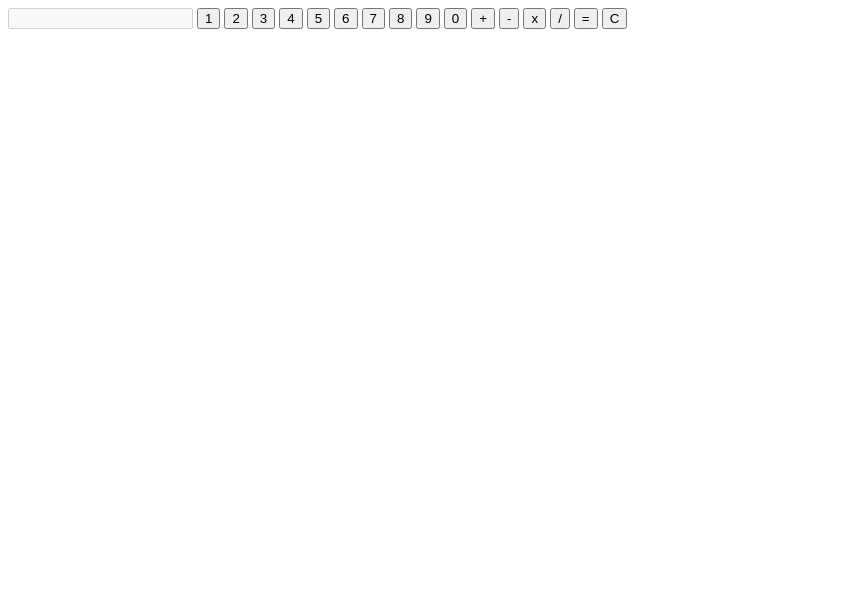
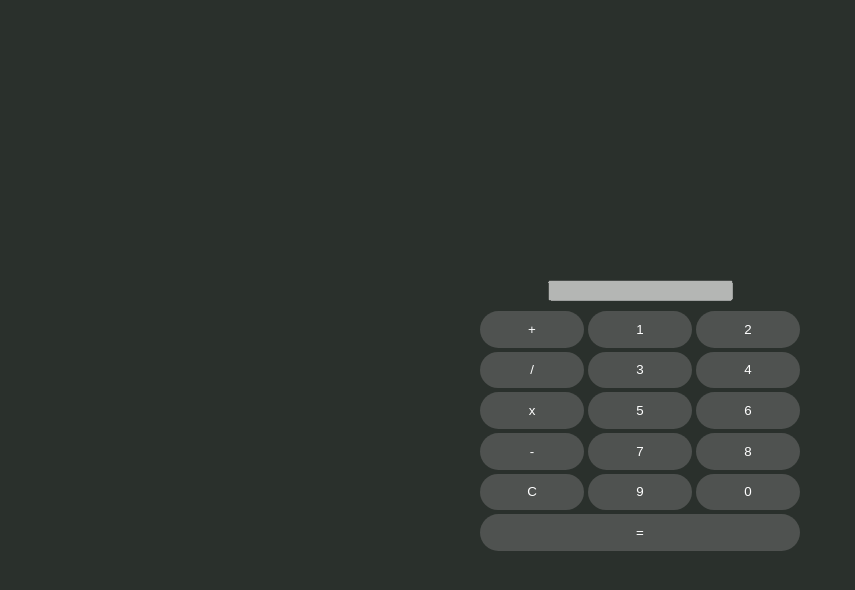
Before and after one commit to Juani-tech/calculator, a plain HTML site: page index.html in a window 1280 px wide. Shown: the whole page, without its empty margins (0-855 px from the left). Drawn offline with Linux system fonts and the light colour scheme.

Commit message:
added all the necessary logic, hierarchy of operations and css

```diff
--- a/index.html
+++ b/index.html
@@ -4,28 +4,31 @@
     <meta charset="UTF-8">
     <meta name="viewport" content="width=device-width, initial-scale=1.0">
     <title>Calculator</title>
+    <link rel="stylesheet" href="styles.css">
 </head>
 <body>
     <div class="main-container">
-        <!-- <span> -->
+        <div class="input">
             <input type="text" class="display" disabled>
-        <!-- </span> -->
-        <button class="one">1</button>
-        <button class="two">2</button>
-        <button class="three">3</button>
-        <button class="four">4</button>
-        <button class="five">5</button>
-        <button class="six">6</button>
-        <button class="seven">7</button>
-        <button class="eight">8</button>
-        <button class="nine">9</button>
-        <button class="zero">0</button>
-        <button class="add">+</button>
-        <button class="subtract">-</button>
-        <button class="multiply">x</button>
-        <button class="divide">/</button>
-        <button class="equal">=</button>
-        <button class="clear">C</button>
+        </div>
+        <div class="buttons">
+            <button class="operand">+</button>
+            <button class="number">1</button>
+            <button class="number">2</button>
+            <button class="operand">/</button>
+            <button class="number">3</button>
+            <button class="number">4</button>
+            <button class="operand">x</button>
+            <button class="number">5</button>
+            <button class="number">6</button>
+            <button class="operand">-</button>
+            <button class="number">7</button>
+            <button class="number">8</button>
+            <button class="clear">C</button>
+            <button class="number">9</button>
+            <button class="number">0</button>
+            <button class="equal">=</button>
+        </div>
     </div>
     <script src="operations.js"></script>
 </body>
--- a/operations.js
+++ b/operations.js
@@ -8,16 +8,62 @@ function operate(operator, a , b){
             return a + b;
         case '-':
             return a - b;
-        case '*':
+        case 'x':
             return a * b;
         case '/':
+            if (b === 0){
+                return 'Error';
+            }
             return a / b;
     }
 }
 
-const button = document.querySelectorAll('button');
+
+function operations(operationsArray){
+    if (operationsArray.length === 3){
+        return operate(operationsArray[1], parseInt(operationsArray[0]), parseInt(operationsArray[2]));
+    }
+    if (operationsArray[1] === '-') {
+        if (operationsArray[3] == '+' || operationsArray[3] == '-'){
+            const res = operate(operationsArray[1], parseInt(operationsArray[0]), parseInt(operationsArray[2]));
+            operationsArray.splice(0, 3, res);
+            return operations(operationsArray);
+        }
+        return parseInt(operationsArray[0]) -  operations(operationsArray.slice(2));
+
+    } else if (operationsArray[1] === '+') {
+        if (operationsArray[3] == '+' || operationsArray[3] == '-'){
+            const res = operate(operationsArray[1], parseInt(operationsArray[0]), parseInt(operationsArray[2]));
+            operationsArray.splice(0, 3, res);
+            return operations(operationsArray);
+        }
+        return parseInt(operationsArray[0]) +  operations(operationsArray.slice(2));
+    }
+
+    const res = operate(operationsArray[1], parseInt(operationsArray[0]), parseInt(operationsArray[2]));
+    operationsArray.splice(0, 3, res);
+    return operations(operationsArray);
+}
+
+
+const button = document.querySelectorAll('.number, .operand');
 button.forEach((button) => {
     button.addEventListener('click', () => {
         display.value = display.value + button.textContent;
     });
 });
+
+
+const equal = document.querySelector('.equal');
+
+equal.addEventListener('click', () => {
+    let displayValueAsArray = display.value.split(/(\+|\-|\x|\/)/g);
+    val = operations(displayValueAsArray);
+    display.value = val;
+});
+
+
+const clear = document.querySelector('.clear');
+clear.addEventListener('click', () => {
+    display.value = '';
+});
--- /dev/null
+++ b/styles.css
@@ -0,0 +1,45 @@
+body {
+    font-family: Arial, sans-serif;
+    background-color: #2a302c;
+    margin: 0;
+    padding: 0;
+    width: 100%;
+    height: 100vh;
+    display: flex;
+    justify-content: center;
+    align-items: center;
+
+}
+
+.main-container {
+    display: flex;
+    justify-content: center;
+    align-items: center;
+    justify-content: center;
+    height: 30vh;
+    width: 25%;
+    gap: 10px;
+    flex-wrap: wrap;
+}
+
+.buttons {
+    height: 100%;
+    display:flex;
+    flex-wrap: wrap;
+    gap: 4px;
+}
+
+.input {
+    border-radius: 8px;
+    border: none;
+    display: flex;
+}
+
+button {
+    background-color: #4f5250;
+    color: white;
+    border-radius: 48px;
+    border: none;
+    cursor: pointer;
+    flex: 1 1 calc(100% / 4);
+}
```
